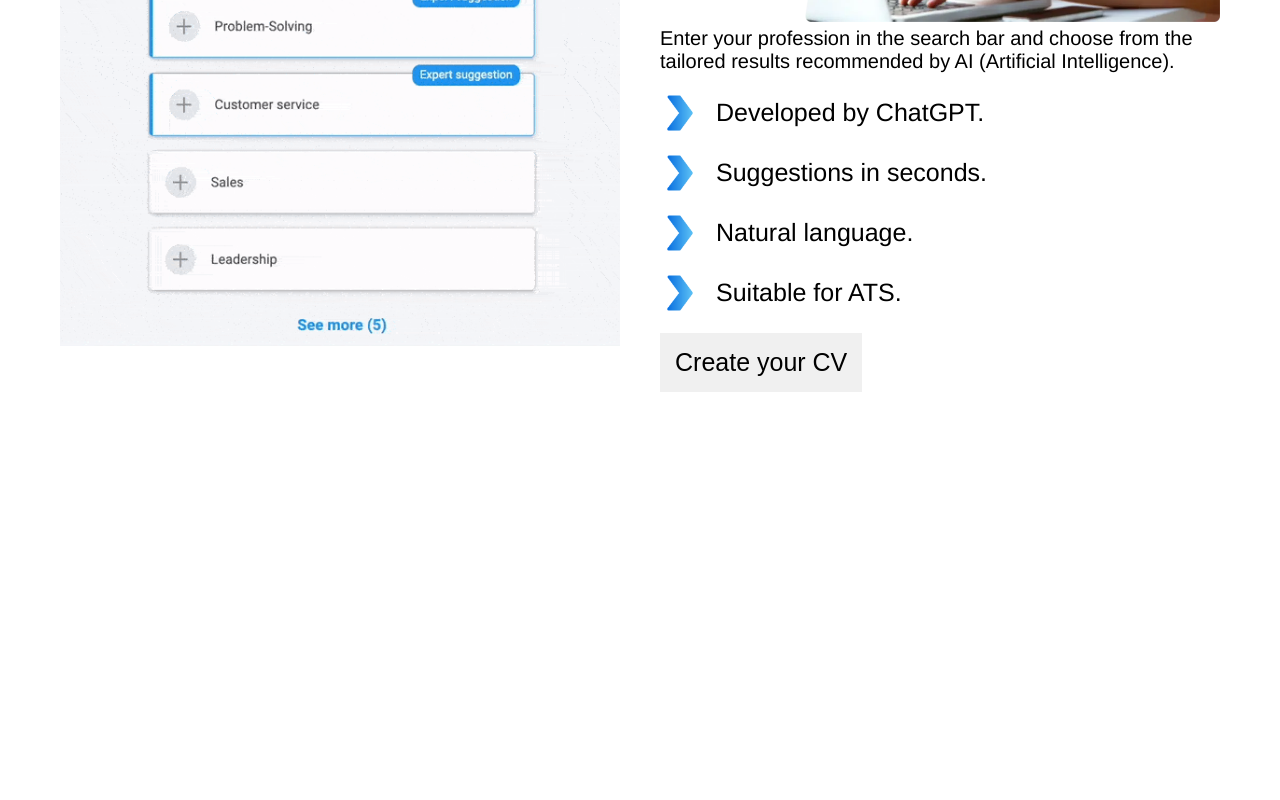
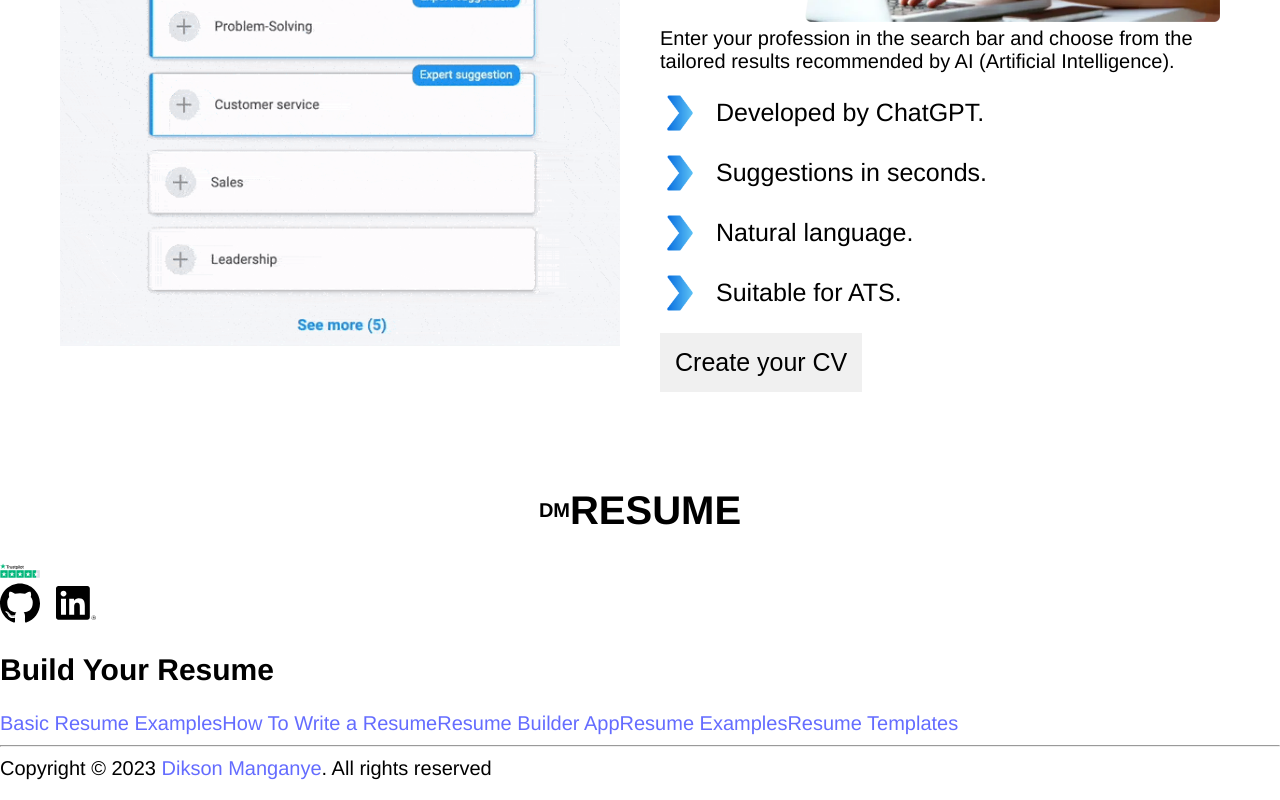
Before and after one commit to DiksonIvySon/dmResume, a React (Vite) app in the folder dmResumeApp/: page / in a window 1280 px wide. Shown: the part 3271-4071 px from the top of the page. Before the commit the page ends 3733 px from the top, so only its background shows below. Built offline with nearby package versions, Linux system fonts and the light colour scheme.

Commit message:
created the structure of the footer: Not Done.

```diff
--- a/dmResumeApp/src/components/Footer.jsx
+++ b/dmResumeApp/src/components/Footer.jsx
@@ -1,11 +1,23 @@
-import React from 'react'
-import './Footer.css'
+import React from 'react';
+import './Footer.css';
 import github from '../icons/github.svg';
-import linkedin from '../icons/linkedin.svg'
+import linkedin from '../icons/linkedin.svg';
+import stars_image from '../images/tp_stars_black.svg';
+import logo_icon from '../images/logo-icon.png';
 
 function Footer() {
   return (
     <footer className='footer'>
+        <div>
+            <div>
+                <div className='logo'>
+                    <h4>DM</h4>
+                    <h1>RESUME</h1>
+                    <img className='logo-icon' src={logo_icon} alt="Logo icon" />
+                </div>
+                <div>
+                    <img src={stars_image} alt="stars image" />
+                </div>
                 <div className="footer-icons">
                     <a target="_blank" href="https://github.com/DiksonIvySon">
                         <img src={github} alt="" />
@@ -14,6 +26,20 @@ function Footer() {
                         <img src={linkedin} alt="" />
                     </a>
                 </div>
+            </div>
+            <div>
+                <h2>
+                    Build Your Resume
+                </h2>
+                <a href="">Basic Resume Examples</a>
+                <a href="">How To Write a Resume</a>
+                <a href="">Resume Builder App</a>
+                <a href="">Resume Examples</a>
+                <a href="">Resume Templates</a>
+            </div>
+        </div>
+
+        <hr />
         <p>
             Copyright © 2023 <a target="_blank"
                                 href="https://diksonivyson.github.io/My_Portfolio/"
@@ -21,9 +47,6 @@ function Footer() {
                             >Dikson Manganye</a>
                             . All rights reserved
         </p>
-        <p>
-            The intelligent Resume builder app to help you create a professional resume or Curriculum vitae for job application in few minutes.
-        </p>
     </footer>
   )
 }
--- a/dmResumeApp/src/pages/HomePage.jsx
+++ b/dmResumeApp/src/pages/HomePage.jsx
@@ -166,7 +166,7 @@ function HomePage() {
         </section>
 
 
-        {/*}<Footer />}{*/}
+        <Footer />
     </div>
   )
 }
```
Also changed, not shown: dmResumeApp/src/images/tp_stars_black.svg (added). Lines whose indentation alone changed are shown as unchanged.
